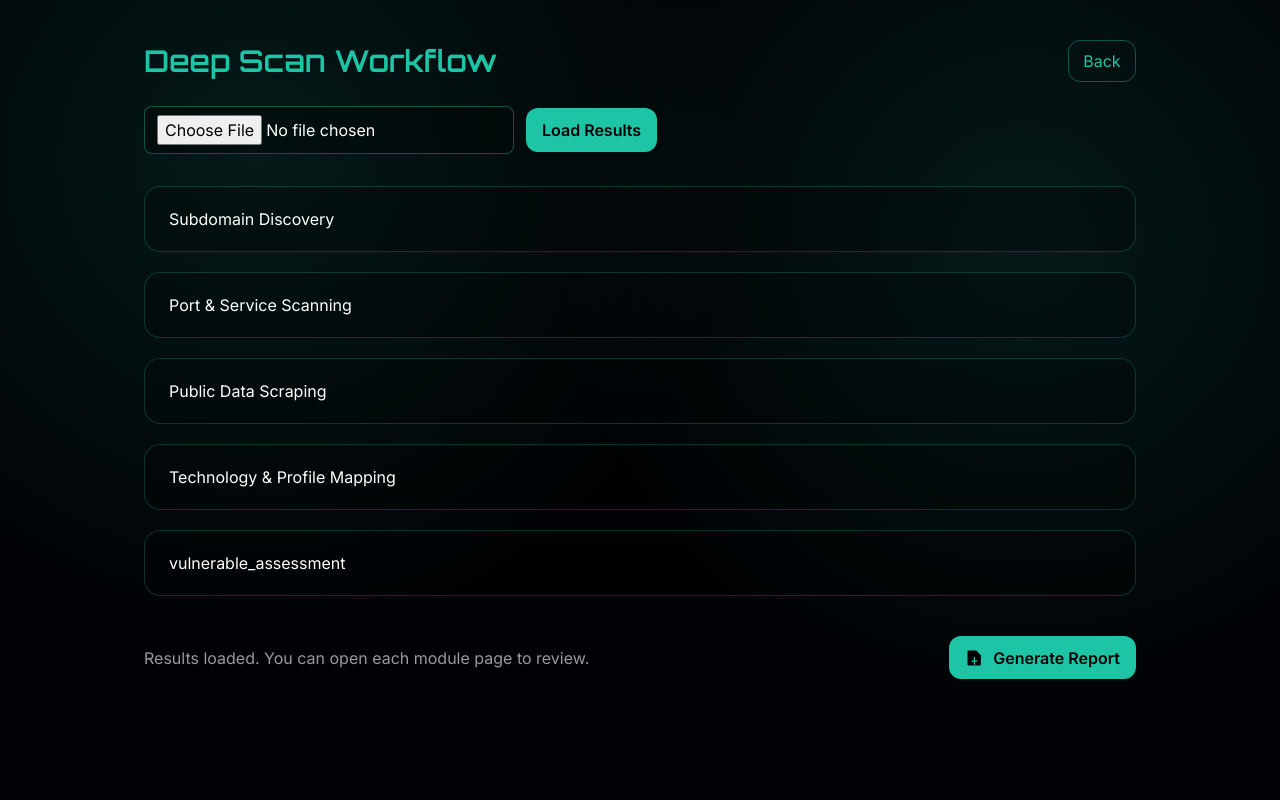
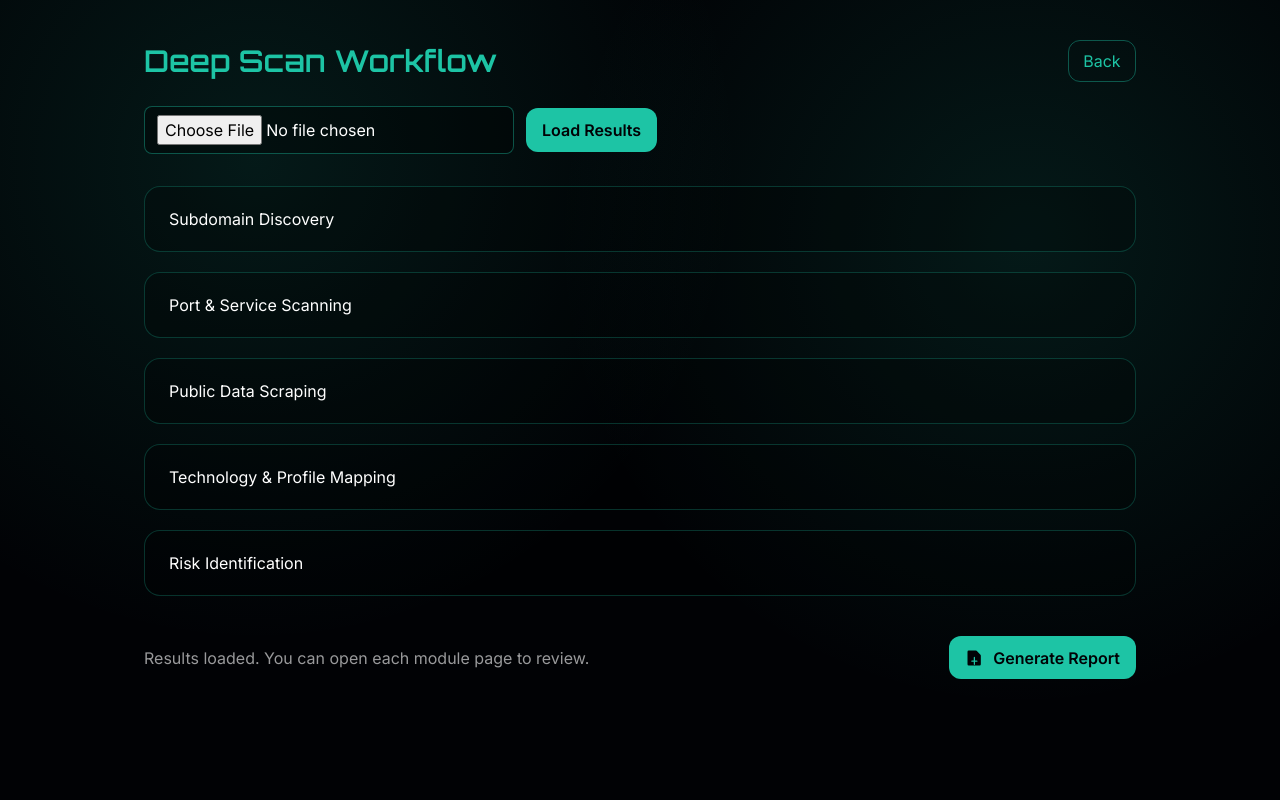
Before and after one commit to Tharun-script/cts_recon, a Flask app: page /deep in a window 1280 px wide. Run offline with Flask 3, Linux system fonts and the light colour scheme; some libraries are stand-ins or nearby versions.

Commit message:
Update deep.html

```diff
--- a/recon_flask/templates/deep.html
+++ b/recon_flask/templates/deep.html
@@ -19,7 +19,7 @@
     <a href="{{ url_for('module_page', slug='port-service-scanning') }}" class="step-card">Port & Service Scanning</a>
     <a href="{{ url_for('module_page', slug='public-data-scraping') }}" class="step-card">Public Data Scraping</a>
     <a href="{{ url_for('module_page', slug='technology-profile-mapping') }}" class="step-card">Technology & Profile Mapping</a>
-    <a href="{{ url_for('module_page', slug='vulnerable_assessment') }}" class="step-card">vulnerable_assessment</a>
+    <a href="{{ url_for('module_page', slug='vulnerable_assessment') }}" class="step-card">Risk Identification</a>
   </div>
 
   <div class="mt-10 flex items-center justify-between">
```
